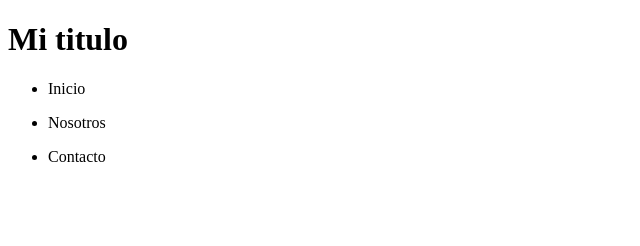
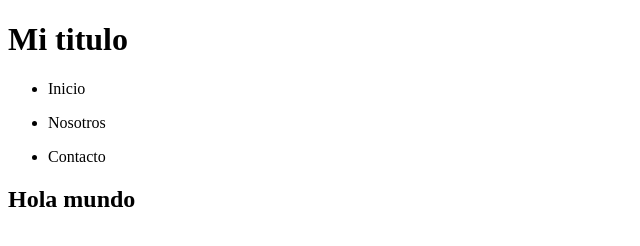
Before and after one commit to adaradns/web-html-css, a plain HTML site: page index.html in a window 1280 px wide. Shown: the whole page, without its empty margins (0-640 px from the left). Drawn offline with Linux system fonts and the light colour scheme.

Commit message:
section with h1

```diff
--- a/index.html
+++ b/index.html
@@ -21,5 +21,8 @@
             </ul>
         </nav>
     </header>
+    <section>
+        <h1>Hola mundo</h1>
+    </section>
 </body>
 </html>
```
